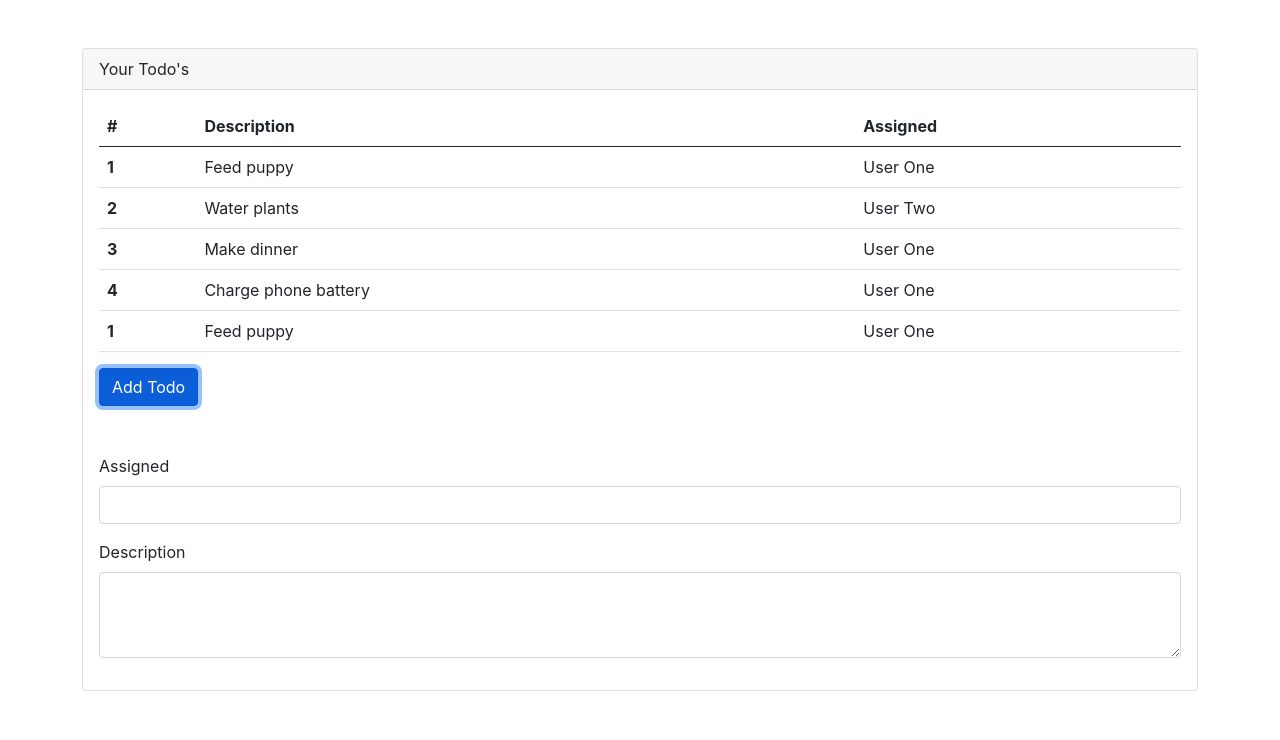
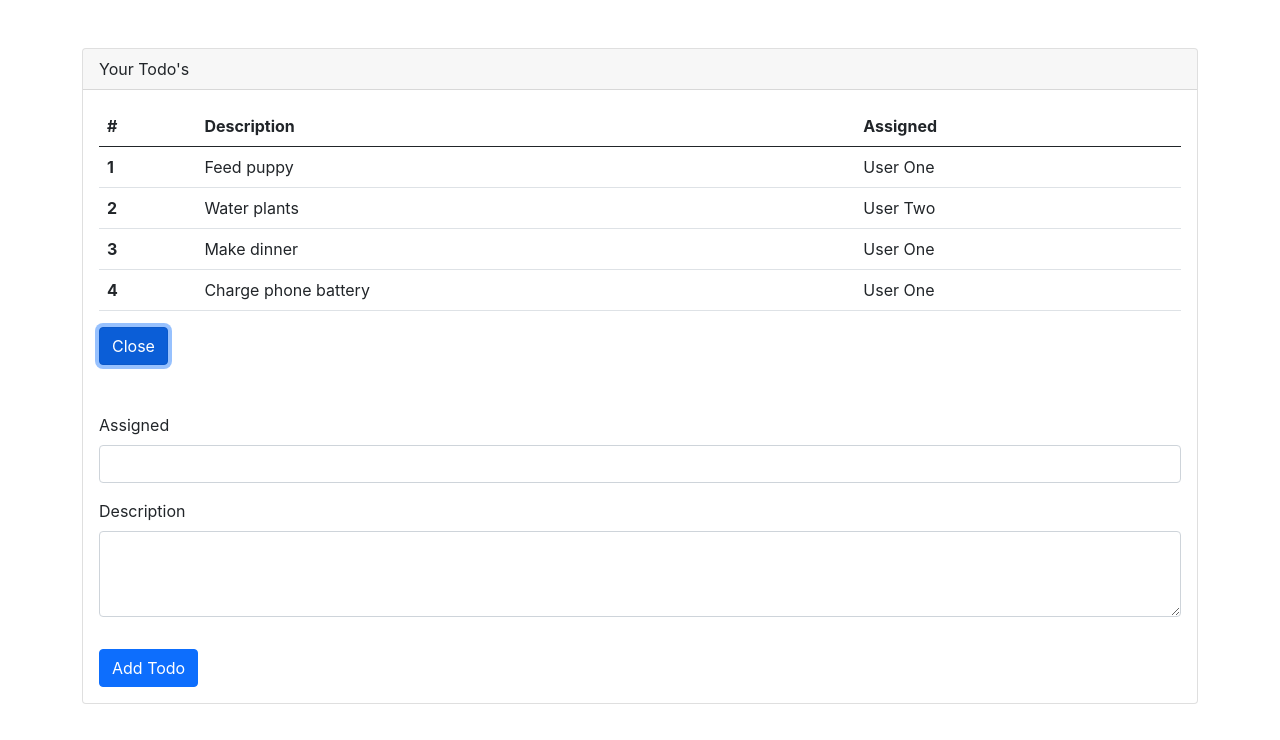
Before and after one commit to nirbhay-codes/chad-eric-react-overview-todo-project, a React (Create React App) app: page / in a window 1280 px wide. Both pictures are taken after a click on the button "Add Todo". Shown: the top 740 px of the page. Built offline with nearby package versions, Linux system fonts and the light colour scheme.

Commit message:
show and hide Add todo panel on Add Todo/Close button

```diff
--- a/src/App.js
+++ b/src/App.js
@@ -1,35 +1,44 @@
-import React, { useState } from 'react';
-import NewTodoForm from './components/NewTodoForm';
-import './App.css';
-import TodoTable from './components/TodoTable'
+import React, { useState } from "react";
+import NewTodoForm from "./components/NewTodoForm";
+import "./App.css";
+import TodoTable from "./components/TodoTable";
 
 function App() {
+  const [showAddTodoForm, setShowAddTodoForm] = useState(false);
 
   const [todos, setTodos] = useState([
-    { rowNumber: 1, rowDescription: 'Feed puppy', rowAssigned: 'User One' },
-    { rowNumber: 2, rowDescription: 'Water plants', rowAssigned: 'User Two' },
-    { rowNumber: 3, rowDescription: 'Make dinner', rowAssigned: 'User One' },
-    { rowNumber: 4, rowDescription: 'Charge phone battery', rowAssigned: 'User One' }
-  ]
-  )
+    { rowNumber: 1, rowDescription: "Feed puppy", rowAssigned: "User One" },
+    { rowNumber: 2, rowDescription: "Water plants", rowAssigned: "User Two" },
+    { rowNumber: 3, rowDescription: "Make dinner", rowAssigned: "User One" },
+    {
+      rowNumber: 4,
+      rowDescription: "Charge phone battery",
+      rowAssigned: "User One",
+    },
+  ]);
 
   const addTodo = () => {
-    const newTodo = { rowNumber: 1, rowDescription: 'Feed puppy', rowAssigned: 'User One' }
-    setTodos(todos => [...todos, newTodo])
-  }
+    const newTodo = {
+      rowNumber: 1,
+      rowDescription: "Feed puppy",
+      rowAssigned: "User One",
+    };
+    setTodos((todos) => [...todos, newTodo]);
+  };
 
   return (
-    <div className='mt-5 container'>
-      <div className='card'>
-        <div className='card-header'>
-          Your Todo's
-        </div>
-        <div className='card-body'>
+    <div className="mt-5 container">
+      <div className="card">
+        <div className="card-header">Your Todo's</div>
+        <div className="card-body">
           <TodoTable todos={todos} />
-          <button className='btn btn-primary' onClick={addTodo}>
-            Add Todo
+          <button
+            onClick={() => setShowAddTodoForm(!showAddTodoForm)}
+            className="btn btn-primary"
+          >
+            {showAddTodoForm ? "Close" : "Add Todo"}
           </button>
-          <NewTodoForm />
+          {showAddTodoForm && <NewTodoForm />}
         </div>
       </div>
     </div>
--- a/src/components/NewTodoForm.js
+++ b/src/components/NewTodoForm.js
@@ -1,4 +1,4 @@
-function NewTodoForm() {
+function NewTodoForm(props) {
   return (
     <div className="mt-5">
       <form>
@@ -20,6 +20,9 @@
             onChange={(e) => console.log(e.target.value)}
           ></textarea>
         </div>
+        <button type="button" className="btn btn-primary mt-3">
+          Add Todo
+        </button>
       </form>
     </div>
   );
```
